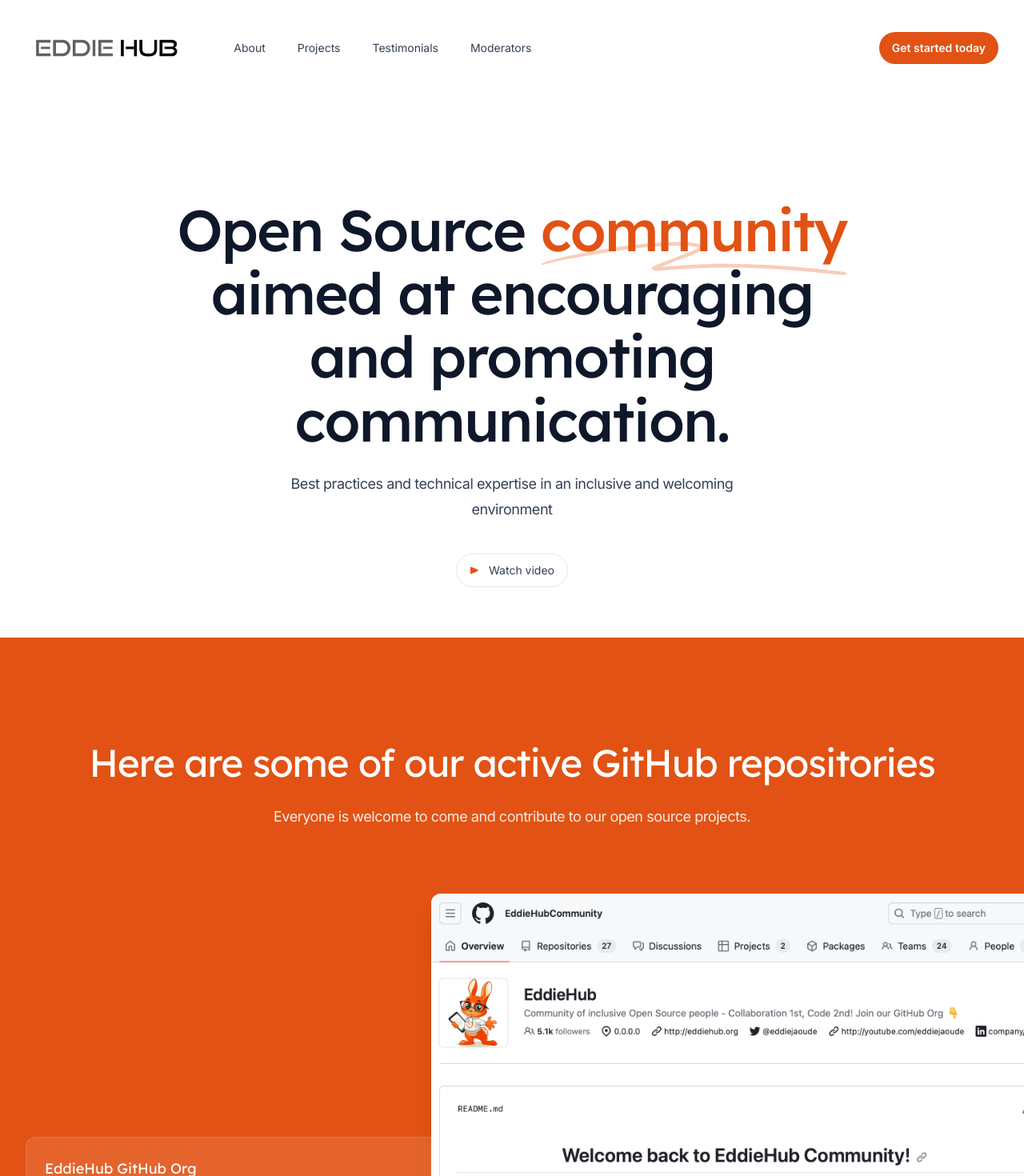
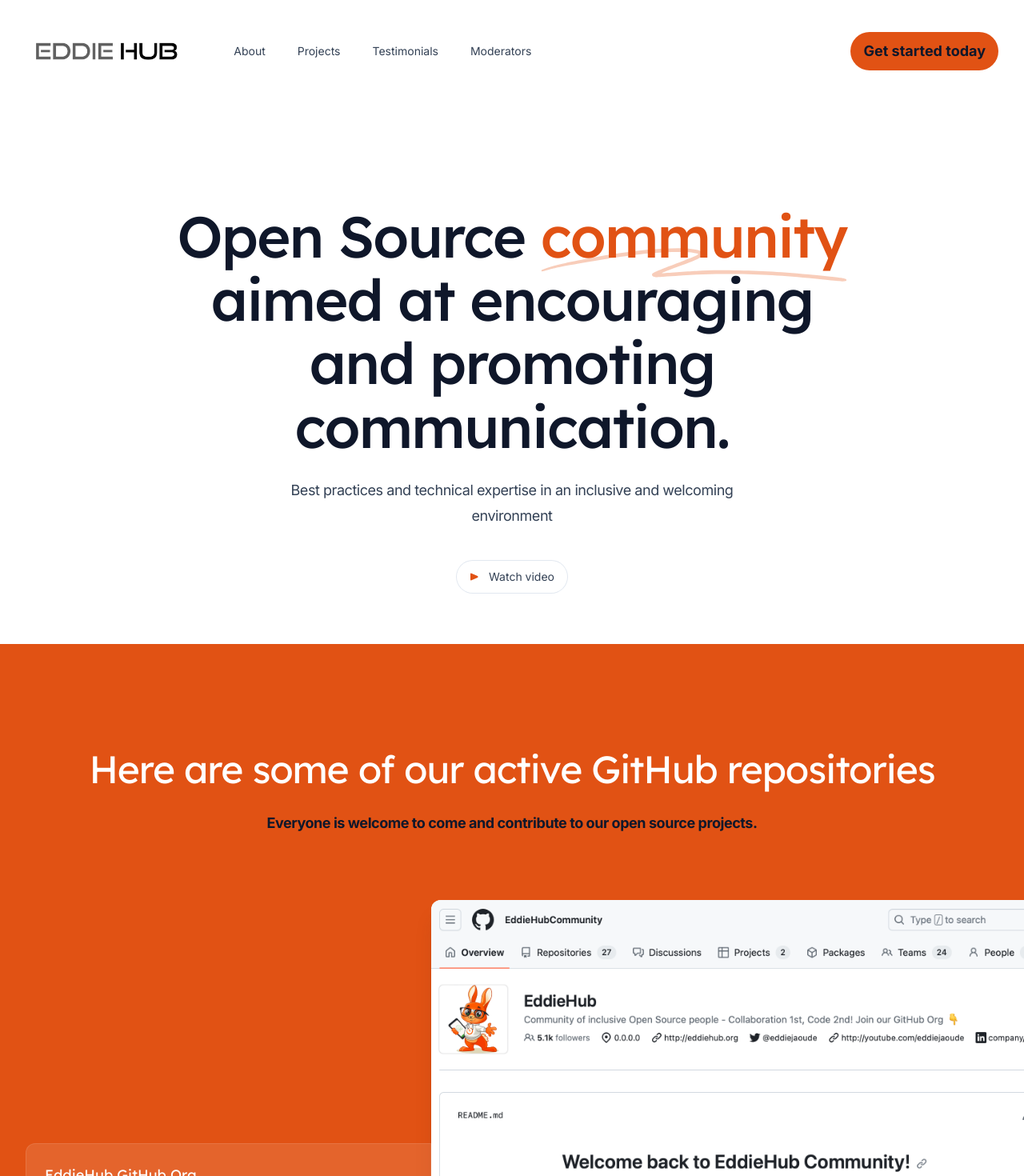
Before and after one commit to EddieHubCommunity/EddieHubCommunity.github.io, a Next.js app: page / in a window 1280 px wide. Shown: the top 1470 px of the page at 80% size. Built offline with nearby package versions, Linux system fonts and the light colour scheme.

Commit message:
adding the changes suggested in issue#302

```diff
--- a/src/components/Header.jsx
+++ b/src/components/Header.jsx
@@ -116,7 +116,7 @@ export function Header() {
               href="https://github.com/EddieHubCommunity?view_as=public#steps-to-get-started"
               color="blue"
             >
-              <span>
+              <span className="text-lg font-bold text-slate-900">
                 Get started <span className="hidden lg:inline">today</span>
               </span>
             </Button>
--- a/src/components/PrimaryFeatures.jsx
+++ b/src/components/PrimaryFeatures.jsx
@@ -65,7 +65,7 @@ export function PrimaryFeatures() {
           <h2 className="font-display text-3xl tracking-tight text-white sm:text-4xl md:text-5xl">
             Here are some of our active GitHub repositories
           </h2>
-          <p className="mt-6 text-lg tracking-tight text-primary-100">
+          <p className="mt-6 text-lg font-bold tracking-tight text-slate-900">
             Everyone is welcome to come and contribute to our open source
             projects.
           </p>
```
